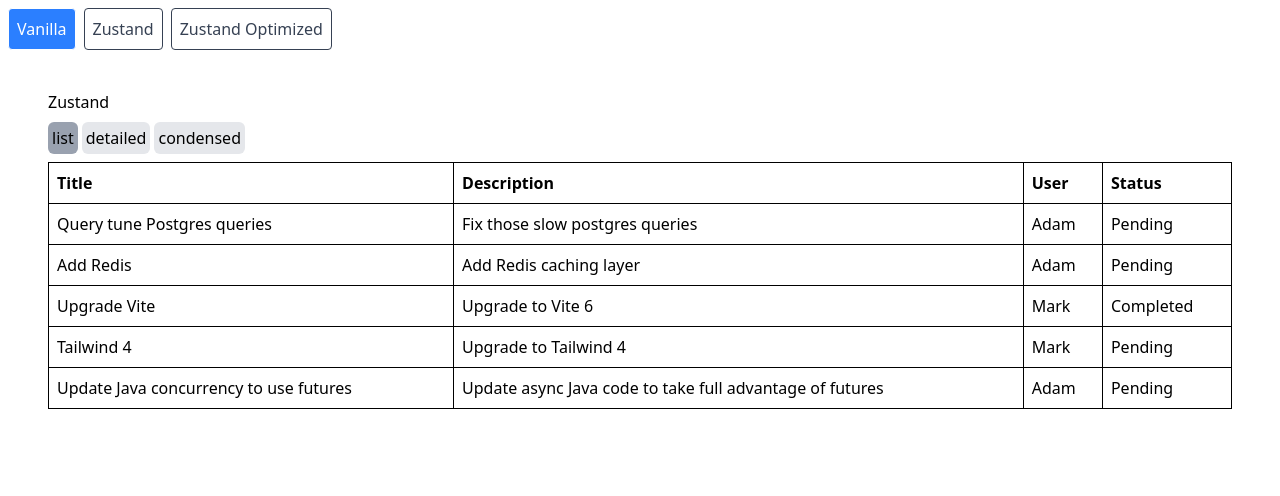
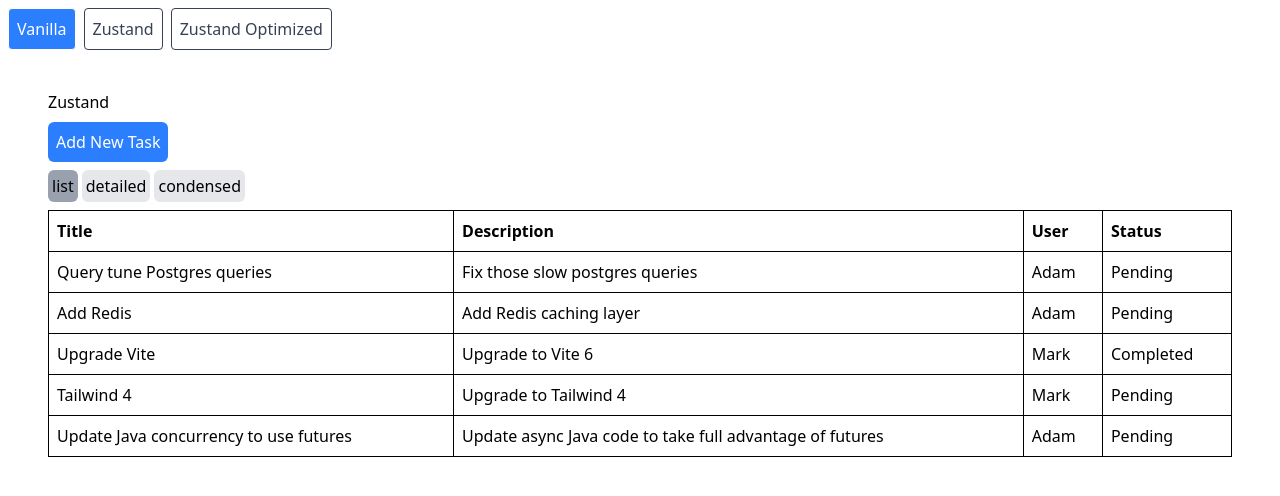
Before and after one commit to ruanres/zustand-sandbox, a React (Vite) app: page / in a window 1280 px wide. Both pictures are taken after a click on the button "Vanilla". Shown: the top 496 px of the page. Built offline with nearby package versions, Linux system fonts and the light colour scheme.

Commit message:
Add new task in vanilla

```diff
--- a/src/vanilla/VanillaApp.tsx
+++ b/src/vanilla/VanillaApp.tsx
@@ -1,6 +1,7 @@
 import { TasksProvider } from "./tasks-store";
 import { TasksHeader } from "./components/tasks-header";
 import { TasksBody } from "./components/tasks-body";
+import { AddNewTask } from "./components/add-new-task";
 
 function AppContent() {
   console.log("Rendering AppContent");
@@ -8,6 +9,7 @@ function AppContent() {
   return (
     <div className="m-5 p-5 flex flex-col gap-2">
       <span>Zustand</span>
+      <AddNewTask />
       <TasksHeader />
       <TasksBody />
     </div>
--- /dev/null
+++ b/src/vanilla/components/add-new-task.tsx
@@ -0,0 +1,29 @@
+import type { FC } from "react";
+import { useTasksContext } from "../tasks-store";
+
+export const AddNewTask: FC<{}> = () => {
+  console.log("Rendering AddNewTask");
+
+  const { tasks, setTasks } = useTasksContext();
+
+  return (
+    <div>
+      <button
+        className="bg-blue-500 text-white p-2 rounded-md"
+        onClick={() =>
+          setTasks(
+            tasks.concat({
+              id: tasks.length + 1,
+              title: "New Task",
+              user: "John Doe",
+              completed: false,
+              description: "New Task",
+            })
+          )
+        }
+      >
+        Add New Task
+      </button>
+    </div>
+  );
+};
```
